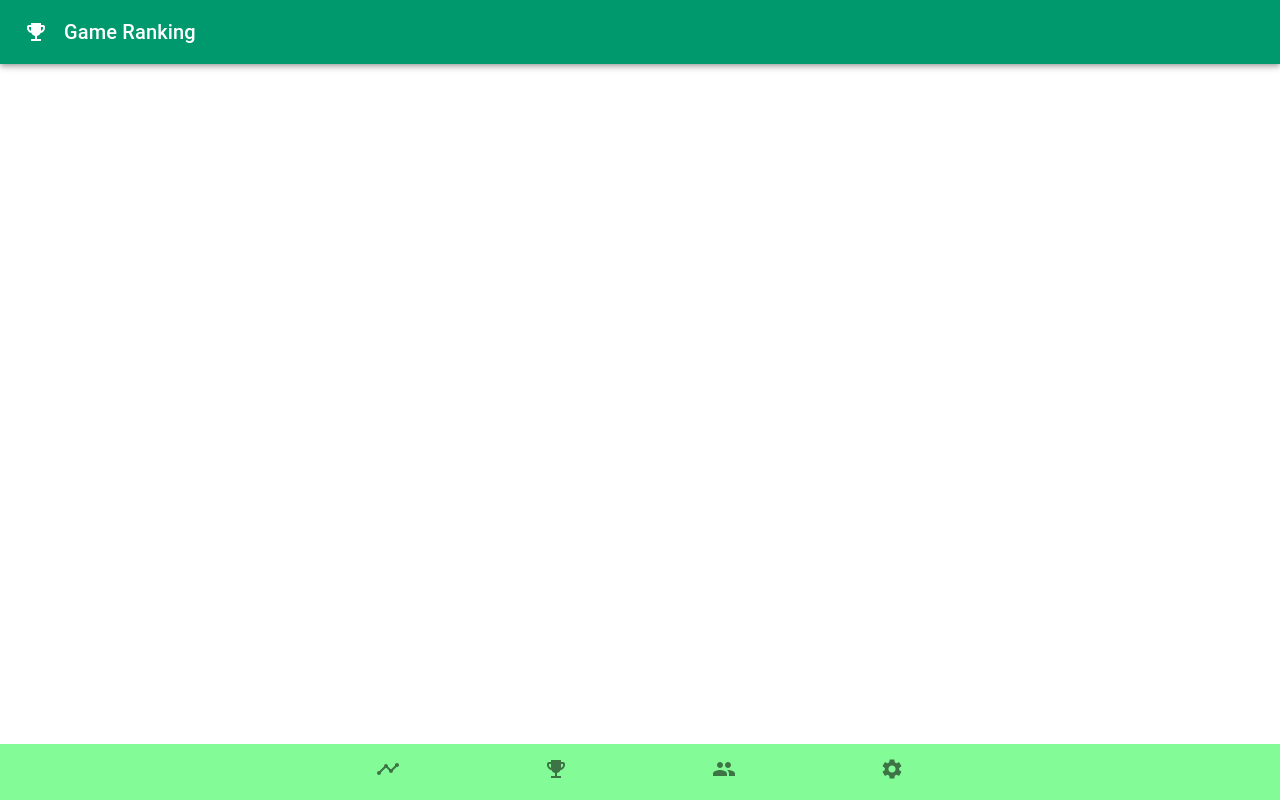
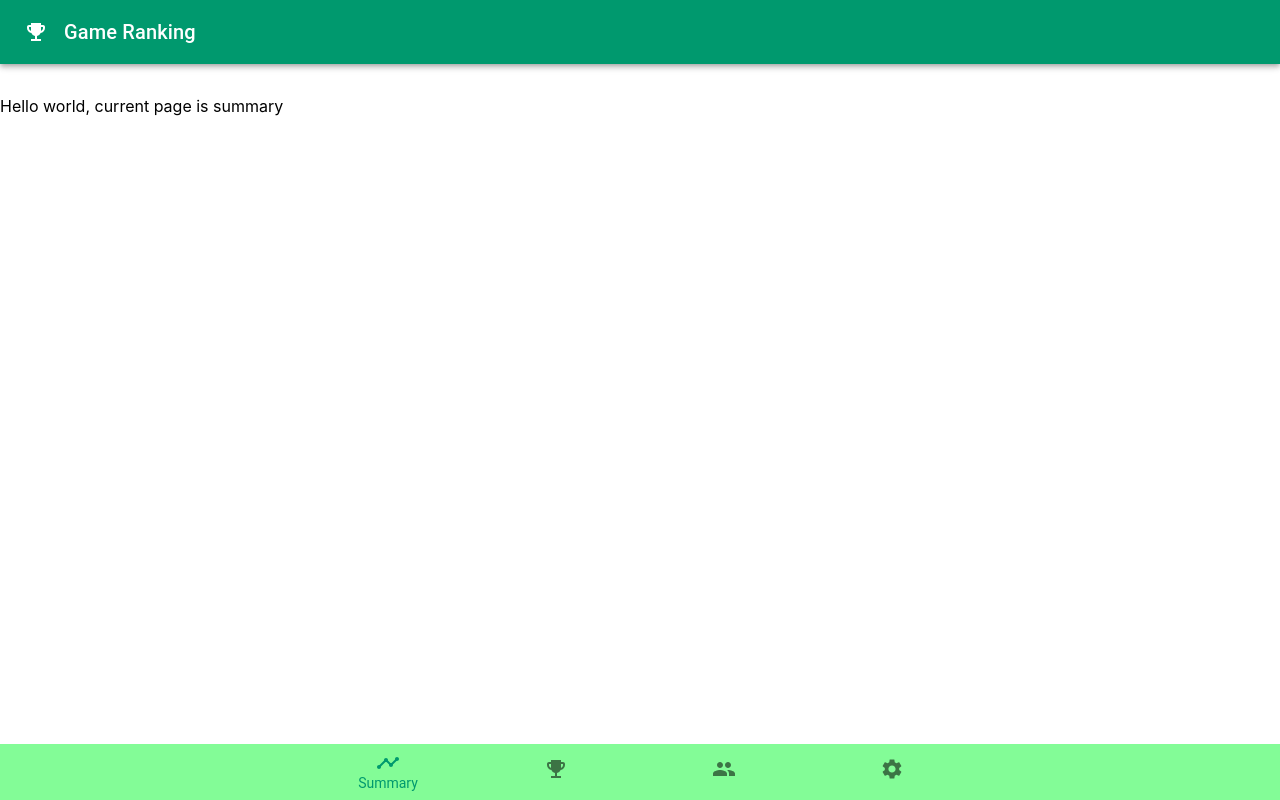
Before and after one commit to StephaneBranly/game-ranking, a React (Create React App) app: page / in a window 1280 px wide. Built offline with nearby package versions, Linux system fonts and the light colour scheme.

Commit message:
add: pages

```diff
--- a/src/App.js
+++ b/src/App.js
@@ -1,5 +1,7 @@
 import Header from './components/header/Header'
 import Footer from './components/footer/Footer'
+import Pages from './components/pages/Pages'
+import React from 'react';
 
 import { createMuiTheme, ThemeProvider, createStyles, makeStyles, Theme } from "@material-ui/core/styles";
 
@@ -23,11 +25,18 @@ const useStyles = makeStyles((theme) =>
 function App() {
   const classes = useStyles();
 
+  const [value, setValue] = React.useState('summary');
+
+  const handleChange = (event, newValue) => {
+    setValue(newValue);
+  };
+
   return (
     <ThemeProvider theme={theme}>
       <div className="App">
         <Header></Header>
-        <Footer className={classes.footer}></Footer>
+        <Pages value_currentPage={value}></Pages>
+        <Footer className={classes.footer} handleChange_currentPage={handleChange} value_currentPage={value}></Footer>
       </div>
     </ThemeProvider>
   );
--- a/src/components/footer/Footer.js
+++ b/src/components/footer/Footer.js
@@ -21,18 +21,12 @@ createStyles({
   },
 }),
 );
-
-export default function Footer(){
+  // khfjds
+export default function Footer(props){
   const classes = useStyles();
 
-  const [value, setValue] = React.useState('recents');
-
-  const handleChange = (event, newValue) => {
-    setValue(newValue);
-  };
-
   return (
-    <BottomNavigation value={value} onChange={handleChange} className={classes.root}>
+    <BottomNavigation value={props.value_currentPage} onChange={props.handleChange_currentPage} className={classes.root}>
       <BottomNavigationAction label="Summary" value="summary" icon={<Timeline />} />
       <BottomNavigationAction label="Games" value="games" icon={<EmojiEvents />} />
       <BottomNavigationAction label="Players" value="players" icon={<Group />} />
--- /dev/null
+++ b/src/components/pages/Pages.js
@@ -0,0 +1,24 @@
+import React from 'react';
+import {
+  makeStyles,
+  createStyles,
+} from "@material-ui/core";
+
+
+const useStyles = makeStyles((theme) =>
+createStyles({
+  root: {
+
+  },
+}),
+);
+
+export default function Pages(props){
+  const classes = useStyles();
+
+  return (
+    <div>
+        Hello world, current page is {props.value_currentPage}
+    </div>
+  );
+}
```
